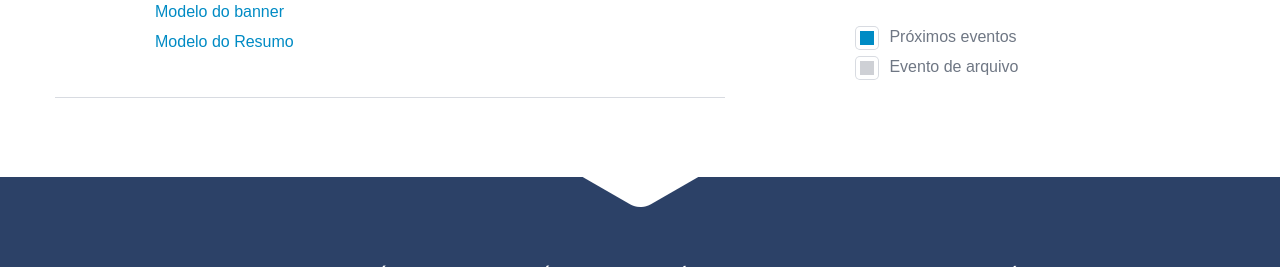
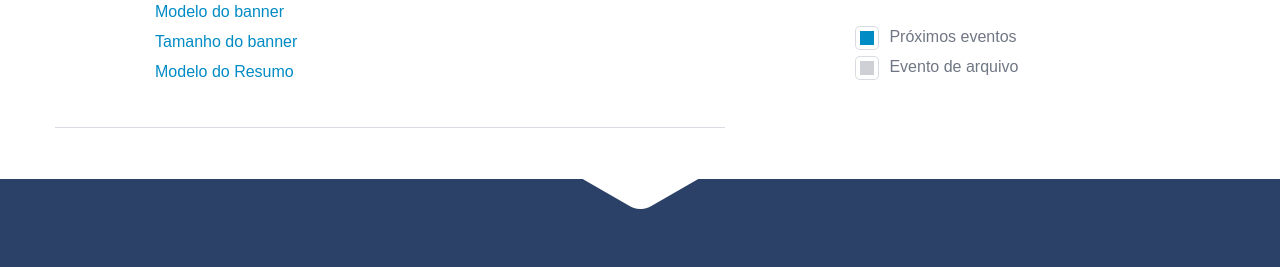
Before and after one commit to andersonmorony/Faculdade-sao-miguel, a plain HTML site: page programacao.html in a window 1280 px wide. Shown: the part 751-1018 px from the top of the page. Drawn offline with Linux system fonts and the light colour scheme.

Commit message:
tamanho do banner

```diff
--- a/programacao.html
+++ b/programacao.html
@@ -61,6 +61,7 @@
 							<p>2-Limite de submissão por inscrição: 1</p>
 							<!--<p>3-Instruções detalhadas acesse: regulamento do evento (VER MODELO DE RESUMO ABAIXO)</p><BR/><BR/>-->
 							<p></p><p><a href="images/banner_padrao_jornaa.pdf" target="iframe_download">Modelo do banner</a></p>
+							<p></p><p><a href="images/jornada2_banner" target="iframe_download">Tamanho do banner</a></p>
 							<p><a href="images/modelo_do_resumo.doc" target="iframe_download">Modelo do Resumo</a></p>
 						</div>
 					</article>
```
Also changed, not shown: 1 other file.
